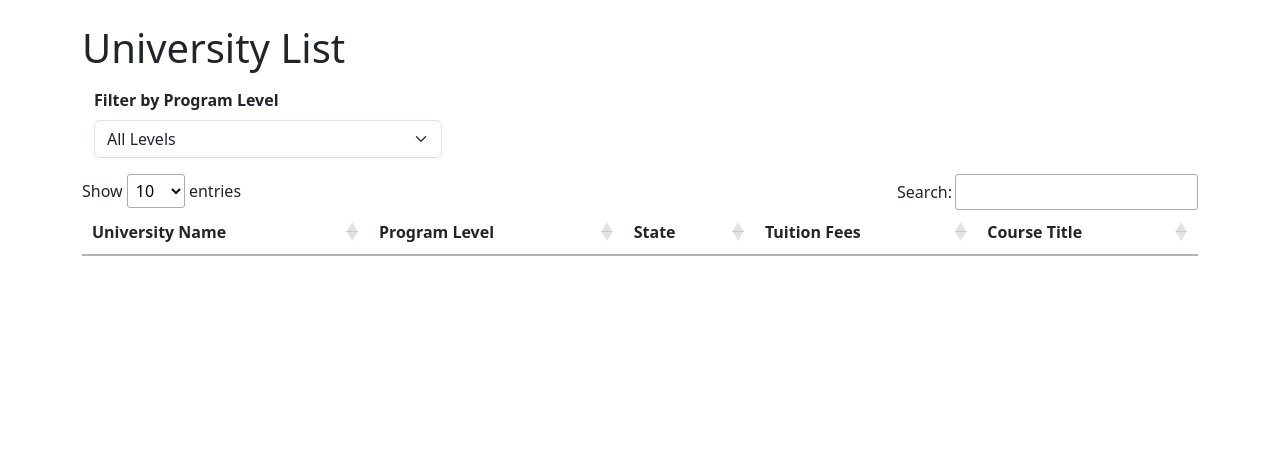
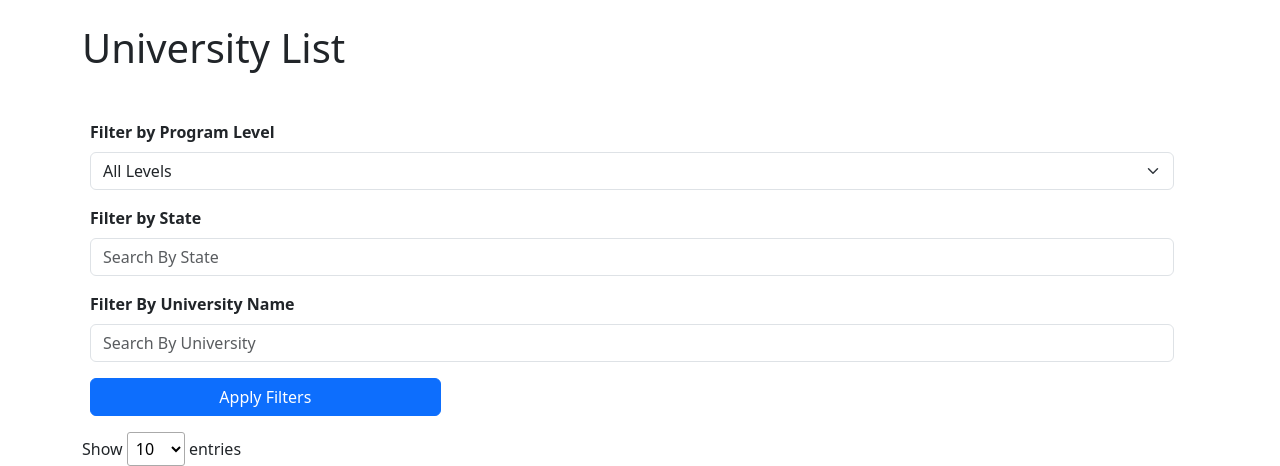
Before and after one commit to desh1993/django-university, a Django app: page /university/ in a window 1280 px wide. Shown: the part 56-522 px from the top of the page. Run offline with Django 5.2, Linux system fonts and the light colour scheme; data comes from the database, SQL or seed files in the repository; both versions use the stored data as it was after the commit; lists and menus that the app fills with data are empty; some libraries are stand-ins or nearby versions.

Commit message:
Completed Table & Many filters

```diff
--- a/university/templates/university/base.html
+++ b/university/templates/university/base.html
@@ -1,3 +1,4 @@
+{% load static %}
 <!DOCTYPE html>
 <html lang="en">
   <head>
@@ -16,6 +17,8 @@
       href="https://cdn.datatables.net/1.13.6/css/jquery.dataTables.min.css"
       rel="stylesheet"
     />
+
+    <link rel="stylesheet" href="{% static 'university/style.css' %}" />
   </head>
   <body>
     <nav class="navbar navbar-expand-lg navbar-light bg-light">
--- a/university/templates/university/list.html
+++ b/university/templates/university/list.html
@@ -1,13 +1,15 @@
 {% extends "university/base.html" %} {% block title %} University List
 {%endblock %} {%block content %}
+
 <h1>University List</h1>
 <div class="container my-3">
-  <div class="row">
-    <div class="col-md-4">
+  <div class="row filter-section">
+    <form id="filter-form" class="row g-3">
+      <div class="col-md-12">
         <label for="programLevelFilter" class="form-label fw-bold"
           >Filter by Program Level</label
         >
-      <select id="programLevelFilter" class="form-select">
+        <select id="programLevelFilter" name="programLevel" class="form-select">
           <option value="">All Levels</option>
           <option value="D">Diploma</option>
           <option value="B">Bachelor</option>
@@ -15,6 +17,38 @@
           <option value="P">PhD</option>
         </select>
       </div>
+      <div class="col-md-12">
+        <label for="stateFilter" class="form-label fw-bold"
+          >Filter by State</label
+        >
+        <input
+          type="text"
+          id="stateFilter"
+          name="state"
+          class="form-control"
+          placeholder="Search By State"
+          aria-label="state"
+        />
+      </div>
+      <div class="col-md-12">
+        <label for="universityFilter" class="form-label fw-bold"
+          >Filter By University Name</label
+        >
+        <input
+          type="text"
+          id="universityFilter"
+          name="university_name"
+          class="form-control"
+          placeholder="Search By University"
+          aria-label="state"
+        />
+      </div>
+      <div class="col-md-4 d-flex align-items-end">
+        <button type="button" id="applyFilters" class="btn btn-primary w-100">
+          Apply Filters
+        </button>
+      </div>
+    </form>
   </div>
 </div>
 
@@ -41,8 +75,8 @@
       });
       return csrfToken;
     }
-
     const table = $("#university-table").DataTable({
+      searching: false,
       processing: true, // Show a loading indicator
       serverSide: true, // Enable server-side processing
       ajax: {
@@ -54,6 +88,24 @@
         contentType: "application/json", // Send JSON data
         data: function (d) {
           const programLevel = $("#programLevelFilter").val();
+          const state = $("#stateFilter").val();
+          const universityFilter = $("#universityFilter").val();
+          let data = {
+            draw: d.draw, // Draw counter
+            start: d.start, // Start index
+            length: d.length, // Number of rows per page
+            search: d.search.value, // Search term
+            program_level: programLevel || null, // Include program level filter
+            state: state || null, // Include program level filter
+            university_name: universityFilter || null, // Include university name filter filter
+            order: d.order, // Sorting info
+            columns: d.columns, // Column information
+          };
+          return JSON.stringify(data);
+
+          /*
+          const programLevel = $("#programLevelFilter").val();
+
           return JSON.stringify({
             draw: d.draw, // Draw counter
             start: d.start, // Start index
@@ -62,7 +114,7 @@
             program_level: programLevel || null, // Include program level filter
             order: d.order, // Sorting info
             columns: d.columns, // Column information
-          });
+          });*/
         },
         dataSrc: function (json) {
           return json.data; // Extract data for rendering
@@ -79,7 +131,7 @@
       lengthMenu: [10, 25, 50, 75, 100], // Options for page length
     });
 
-    $("#programLevelFilter").on("change", function () {
+    $("#applyFilters").on("click", function () {
       table.ajax.reload(); // Reload the table with the updated filter
     });
   });
--- a/university/views.py
+++ b/university/views.py
@@ -45,17 +45,27 @@ class UniversityFilterView(APIView):
         draw = request.data.get("draw", 1)
         start = int(request.data.get("start", 0))
         length = int(request.data.get("length", 10))
-        search_value = request.data.get("search", "")
+        # search_value = request.data.get("search", "")
         program_level = request.data.get(
             "program_level", None
         )  # Get the selected program_level
+        state = request.data.get("state", None)  # Get the selected program_level
+        university_name = request.data.get(
+            "university_name", None
+        )  # Get the selected university_name
 
         # Apply filtering
         universities = University.objects.all()
-        if search_value:
-            universities = universities.filter(university_name__icontains=search_value)
+        # if search_value:
+        #     universities = universities.filter(university_name__icontains=search_value)
         if program_level:
             universities = universities.filter(program_level=program_level)
+        if state:
+            universities = universities.filter(state=state)
+        if university_name:
+            universities = universities.filter(
+                university_name__icontains=university_name
+            )
 
         # Apply pagination
         paginator = PageNumberPagination()
```
Also changed, not shown: university/static/university/style.css (added, +48 -0 lines), db.sqlite3. Lines whose indentation alone changed are shown as unchanged.
